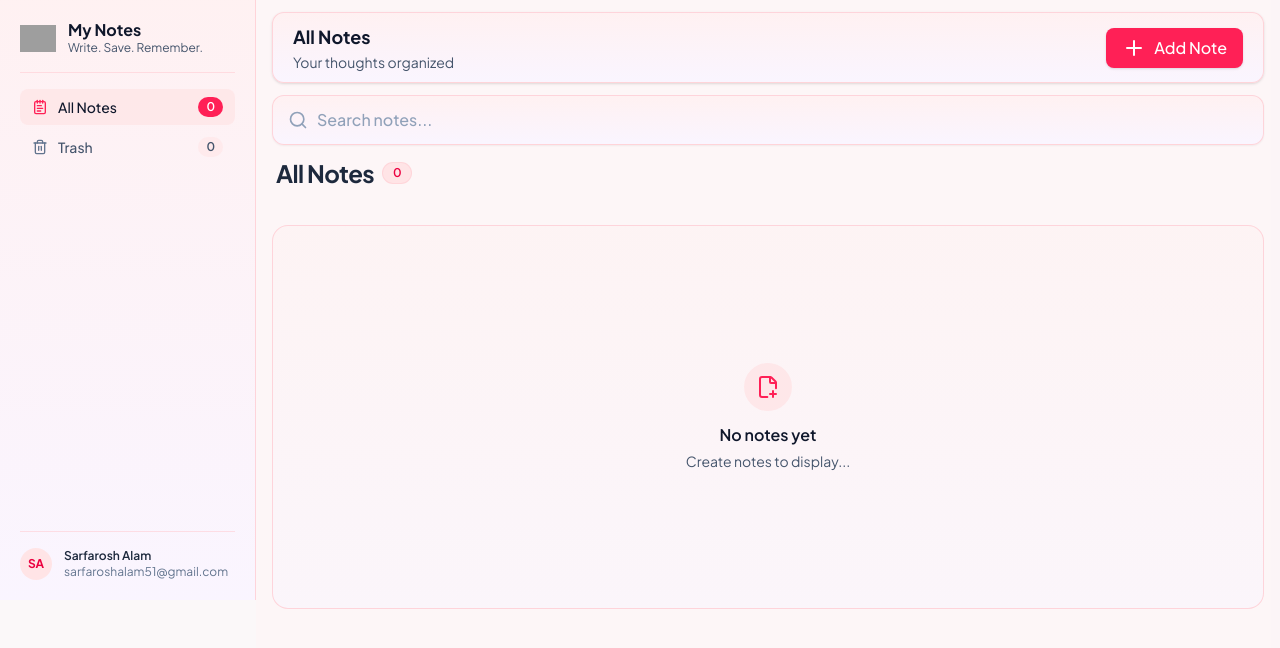
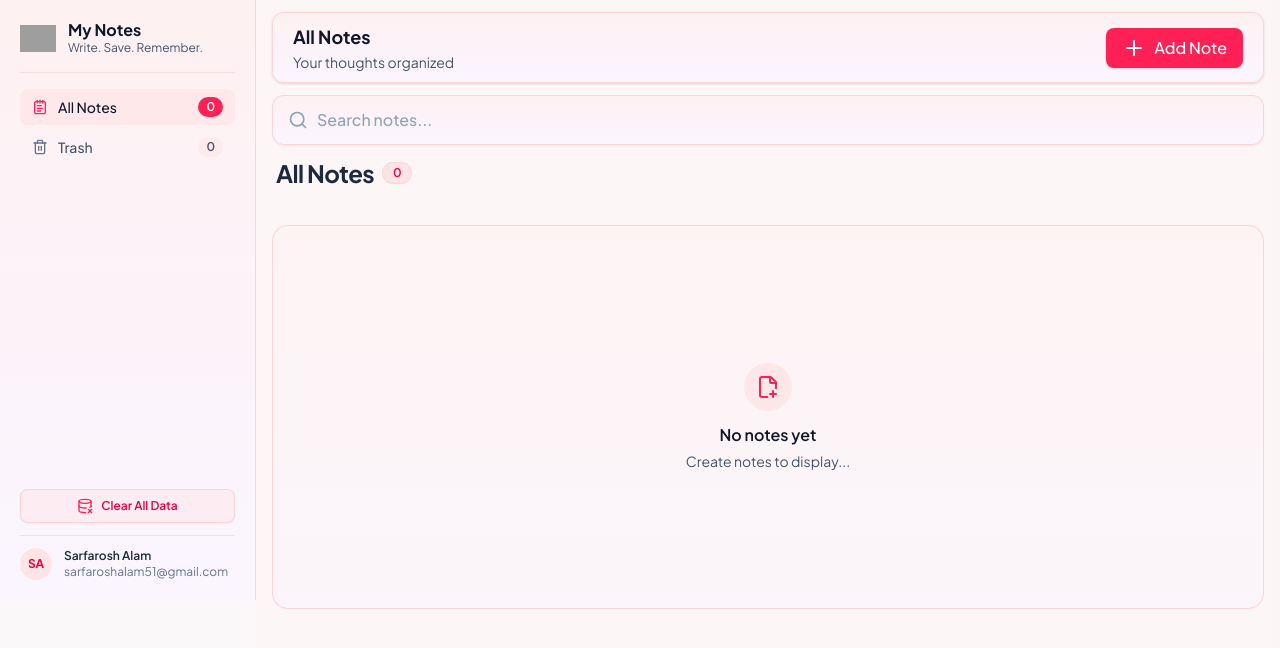
Before and after one commit to Sarfarosh-0/Web_Development, a React (Vite) app in the folder REACT_JS/03_React_App/: page / in a window 1280 px wide. Shown: the top 648 px of the page. Built offline with nearby package versions, Linux system fonts and the light colour scheme; grey boxes are pictures that could not be loaded.

Commit message:
Added ClearAllData Function

```diff
--- a/REACT_JS/03_React_App/src/App.tsx
+++ b/REACT_JS/03_React_App/src/App.tsx
@@ -66,6 +66,14 @@ function App() {
         }
     };
 
+    function clearAllData() {
+        localStorage.removeItem('notes');
+        localStorage.removeItem('deletedNotes');
+        setNotes([]);
+        setDeletedNotes([]);
+        setSearchTerm("");
+    }
+
     const allNotesCount: number = notes.length;
     const allDeletedNotesCount: number = deletedNotes.length;
 
@@ -84,6 +92,7 @@ function App() {
                 deletedNotesCount={allDeletedNotesCount}
                 activeTab={activeTab}
                 setActiveTab={setActiveTab}
+                clearAllData={clearAllData}
             />
             <Main
                 openModal={openModal}
--- a/REACT_JS/03_React_App/src/Components/Sidebar.tsx
+++ b/REACT_JS/03_React_App/src/Components/Sidebar.tsx
@@ -1,4 +1,4 @@
-import { NotepadText,  Trash2 } from "lucide-react";
+import { NotepadText, DatabaseX, Trash2 } from "lucide-react";
 
 export type TabType = "all-notes" | "trash";
 
@@ -7,9 +7,10 @@ interface SidebarProps {
     deletedNotesCount: number;
     activeTab: TabType;
     setActiveTab: (tab: TabType) => void;
+    clearAllData?: () => void;
 }
 
-function Sidebar({ allnotes, deletedNotesCount, activeTab, setActiveTab }: SidebarProps) {
+function Sidebar({ allnotes, deletedNotesCount, activeTab, setActiveTab, clearAllData }: SidebarProps) {
     const NAV_ITEMS: { id: TabType; label: string; icon: typeof NotepadText; count: number }[] = [
         { id: "all-notes", label: "All Notes", icon: NotepadText, count: allnotes },
         { id: "trash", label: "Trash", icon: Trash2, count: deletedNotesCount },
@@ -70,7 +71,17 @@ function Sidebar({ allnotes, deletedNotesCount, activeTab, setActiveTab }: Sideb
                 </nav>
             </div>
 
-            <div className="pt-4 border-t border-rose-200/60 flex items-center gap-3">
+            <div className="flex flex-col gap-3">
+                <button
+                    type="button"
+                    onClick={clearAllData}
+                    className="w-full flex items-center justify-center gap-2 px-3 py-2 rounded-lg text-xs font-semibold text-rose-600 bg-rose-100/50 hover:bg-rose-500 hover:text-white border border-rose-200/80 active:scale-95 transition-all duration-150 shadow-xs cursor-pointer group"
+                >
+                    <DatabaseX className="w-4 h-4 text-rose-500 group-hover:text-white transition-colors" />
+                    <span>Clear All Data</span>
+                </button>
+
+                <div className="pt-3 border-t border-rose-200/60 flex items-center gap-3">
                     <div className="w-8 h-8 rounded-full bg-rose-100 text-rose-600 flex items-center justify-center font-bold text-xs shrink-0">
                         SA
                     </div>
@@ -83,6 +94,7 @@ function Sidebar({ allnotes, deletedNotesCount, activeTab, setActiveTab }: Sideb
                         </span>
                     </div>
                 </div>
+            </div>
         </aside>
     );
 }
```
Lines whose indentation alone changed are shown as unchanged.
